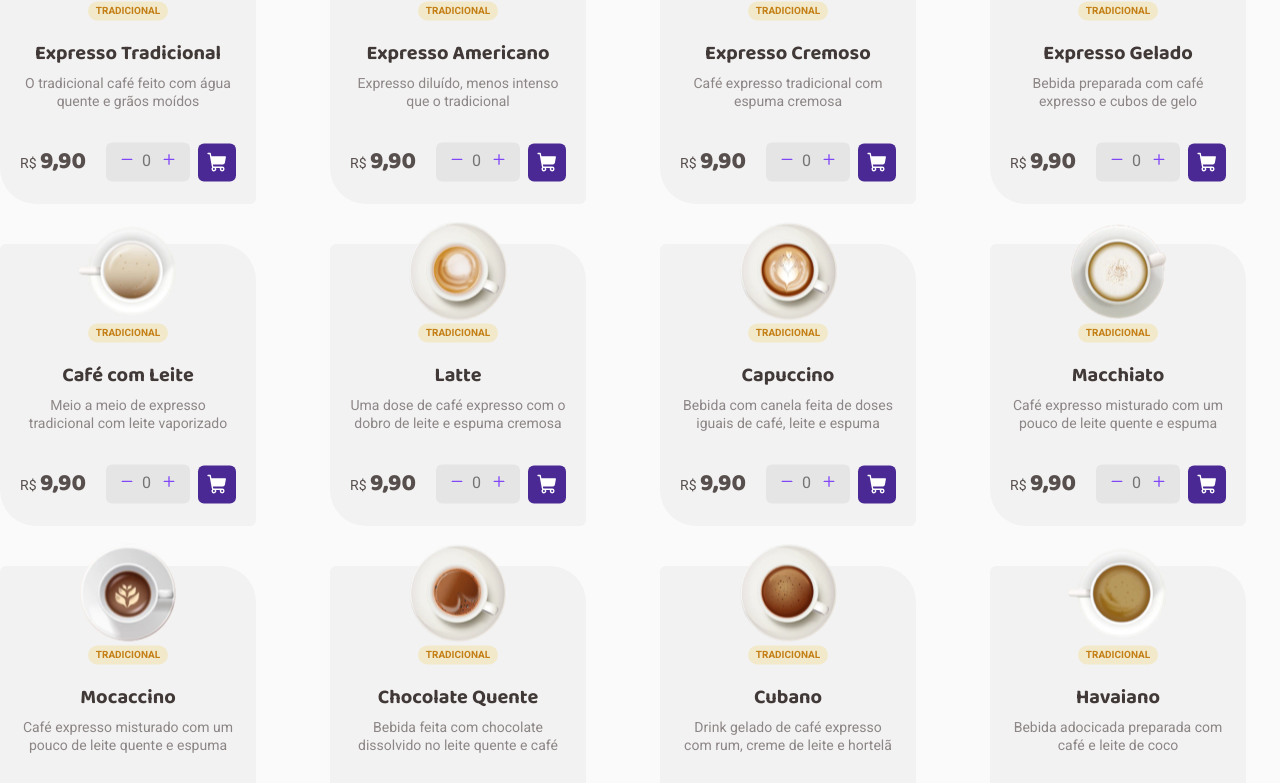
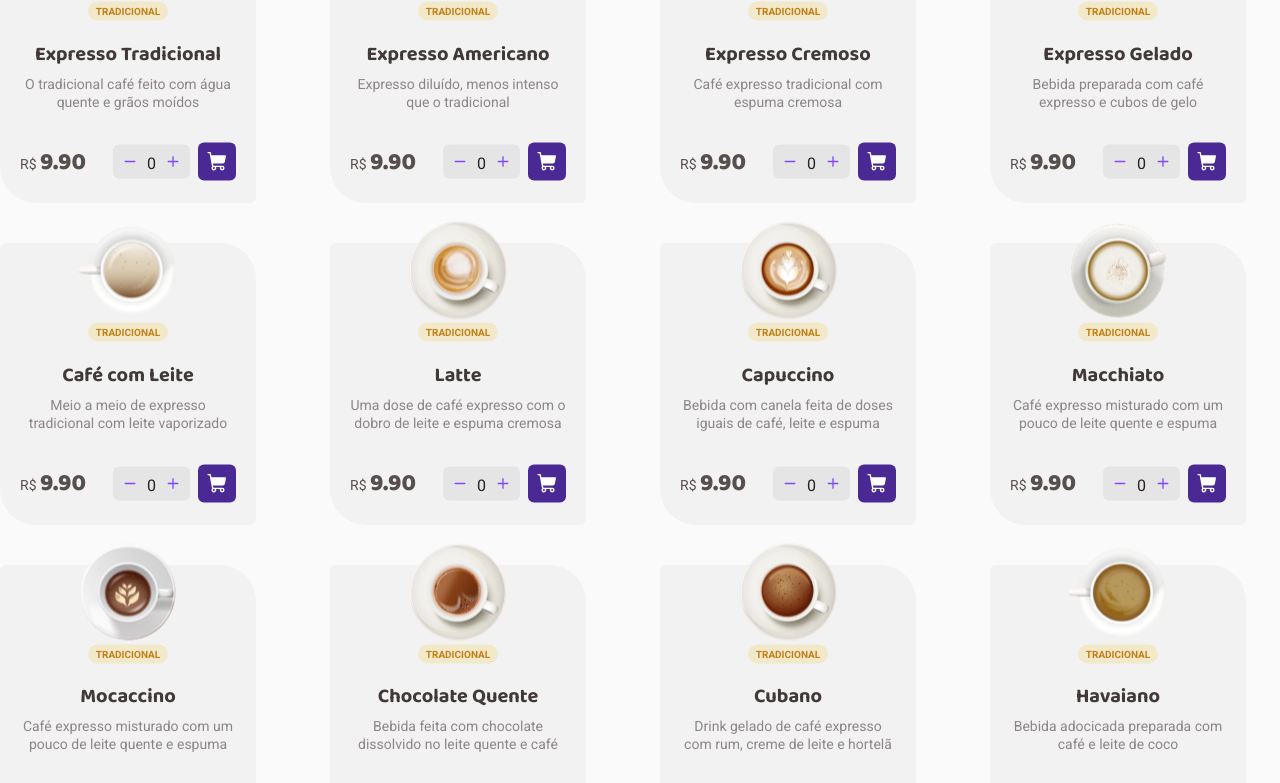
Before and after one commit to junioralvesbr/coffee-delivery, a React (Vite) app: page / in a window 1280 px wide. Shown: the part 935-1718 px from the top of the page. Built offline with nearby package versions, Linux system fonts and the light colour scheme.

Commit message:
add increment and decrement amout coffee

```diff
--- a/src/components/Card/index.tsx
+++ b/src/components/Card/index.tsx
@@ -1,6 +1,7 @@
 import { ShoppingCart } from '@phosphor-icons/react'
 import { Container, InfoPrice, InputCount } from './styles'
 import { Link } from 'react-router-dom'
+import { useState } from 'react'
 
 type CardProps = {
   coffee: {
@@ -13,12 +14,19 @@ type CardProps = {
   }
 }
 
-const formatPriceToBRL = Intl.NumberFormat('pt-BR', {
-  style: 'decimal',
-  minimumFractionDigits: 2,
-})
+export function Card({ coffee }: CardProps) {
+  const [amount, setAmount] = useState(0)
 
-export function Card({ coffee }: CardProps) {
+  function decrementAmount() {
+    if (amount > 0) {
+      setAmount((old) => old - 1)
+    }
+  }
+
+  function incrementAmount() {
+    setAmount((old) => old + 1)
+  }
+
   return (
     <Container>
       <dl>
@@ -29,16 +37,16 @@ export function Card({ coffee }: CardProps) {
 
         <InfoPrice>
           <span>
-            R$ <strong>{formatPriceToBRL.format(coffee.price)}</strong>
+            R$ <strong>{coffee.price.toFixed(2)}</strong>
           </span>
 
           <div>
             <InputCount>
-              <button>
+              <button onClick={decrementAmount}>
                 <img src="/icon-minus.svg" alt="icone de menos" />
               </button>
-              <input type="text" placeholder="0" />
-              <button>
+              <span>{amount}</span>
+              <button onClick={incrementAmount}>
                 <img src="/icon-plus.svg" alt="icone de mais" />
               </button>
             </InputCount>
--- a/src/components/Card/styles.ts
+++ b/src/components/Card/styles.ts
@@ -69,22 +69,25 @@ export const InfoPrice = styled.div`
 
 export const InputCount = styled.div`
   background-color: ${(props) => props.theme.colors['base-button']};
-  padding: 8px;
   border-radius: 6px;
 
   button {
     border: none;
     background-color: transparent;
     cursor: pointer;
+    padding: 10px;
 
     :hover {
       filter: opacity(0.5);
     }
   }
 
-  input {
+  & > span {
+    ${mixins.fonts.textM}
     max-width: 16px;
     border: none;
+    color: ${(props) => props.theme.colors['base-title']};
     background-color: transparent;
+    padding-block: 8px;
   }
 `
```
